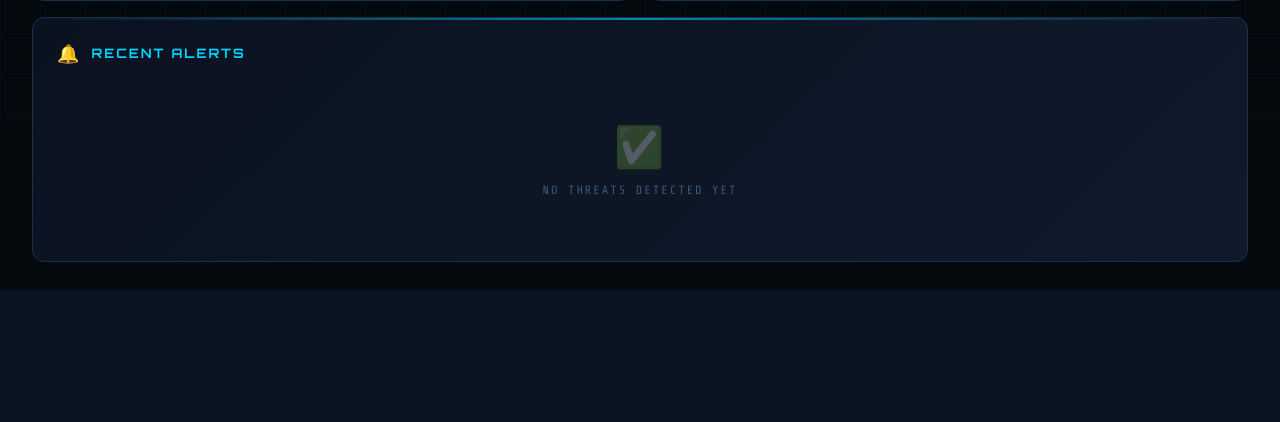
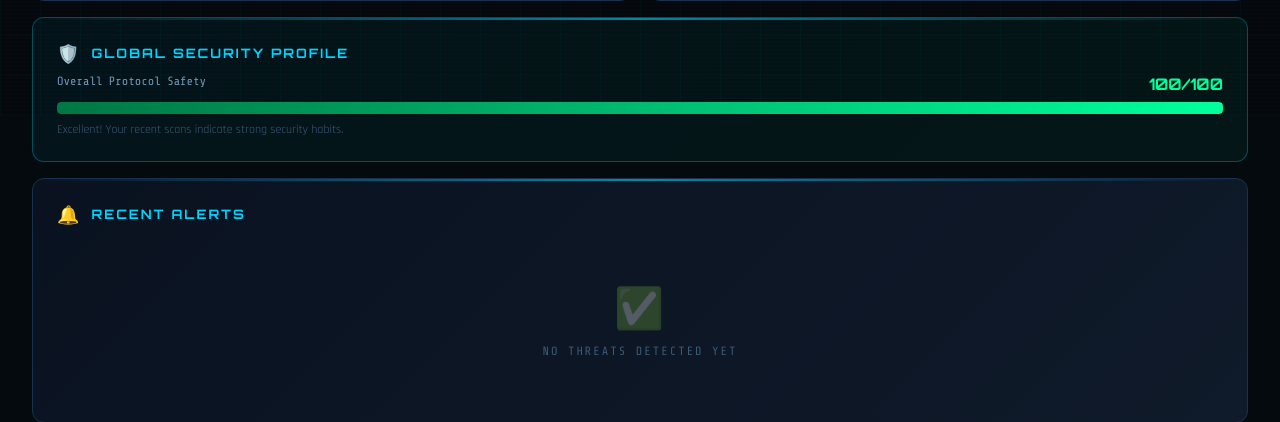
Before and after one commit to Divek31/AI-Cybersecurity-Assistant, a Flask app: page / in a window 1280 px wide. Shown: the part 685-1107 px from the top of the page. Before the commit the page ends 975 px from the top, so only its background shows below. Run offline with Flask 3, Linux system fonts and the light colour scheme.

Commit message:
Upgrade: Added Global Security Score, Crack Time Estimation, and Advanced Password Generator

```diff
--- a/static/js/main.js
+++ b/static/js/main.js
@@ -83,7 +83,7 @@ document.getElementById('btn-check-pass').addEventListener('click', async () =>
   showLoading('pw-loading');
   try {
       const data = await checkPassword(pw);  // From api.js calling backend
-      const { score, strength, feedback } = data;
+      const { score, strength, feedback, crack_time } = data;
 
       const bar = document.getElementById('pw-bar');
       const badge = document.getElementById('pw-badge');
@@ -91,6 +91,11 @@ document.getElementById('btn-check-pass').addEventListener('click', async () =>
 
       bar.style.width = score + '%';
       scoreText.textContent = `Score: ${score}/100`;
+
+      const crackWrap = document.getElementById('pw-crack-wrap');
+      const crackText = document.getElementById('pw-crack-time');
+      crackWrap.style.display = 'block';
+      crackText.textContent = crack_time;
 
       if(strength === 'Weak') {
         bar.style.background = 'linear-gradient(90deg, #cc1144, #ff3e6c)';
@@ -125,13 +130,34 @@ document.getElementById('btn-check-pass').addEventListener('click', async () =>
 });
 
 window.generatePassword = function() {
-  const chars = 'ABCDEFGHJKLMNPQRSTUVWXYZabcdefghijkmnopqrstuvwxyz23456789!@#$%^&*()-_=+';
+  const len = parseInt(document.getElementById('gen-len').value) || 16;
+  const useUpper = document.getElementById('gen-upper').checked;
+  const useLower = document.getElementById('gen-lower').checked;
+  const useNum = document.getElementById('gen-num').checked;
+  const useSym = document.getElementById('gen-sym').checked;
+
+  if (!useUpper && !useLower && !useNum && !useSym) {
+      toast('Please select at least one character type!', 'warning');
+      return;
+  }
+
+  let chars = '';
+  if (useUpper) chars += 'ABCDEFGHIJKLMNOPQRSTUVWXYZ';
+  if (useLower) chars += 'abcdefghijklmnopqrstuvwxyz';
+  if (useNum) chars += '0123456789';
+  if (useSym) chars += '!@#$%^&*()-_=+';
+
   let pw = '';
-  pw += 'ABCDEFGHJKLMNPQRSTUVWXYZ'[Math.floor(Math.random()*24)];
-  pw += 'abcdefghijkmnopqrstuvwxyz'[Math.floor(Math.random()*23)];
-  pw += '23456789'[Math.floor(Math.random()*8)];
-  pw += '!@#$%^&*'[Math.floor(Math.random()*8)];
-  for(let i = 0; i < 12; i++) pw += chars[Math.floor(Math.random()*chars.length)];
+  // Ensure at least one of each selected type
+  if (useUpper) pw += 'ABCDEFGHIJKLMNOPQRSTUVWXYZ'[Math.floor(Math.random()*26)];
+  if (useLower) pw += 'abcdefghijklmnopqrstuvwxyz'[Math.floor(Math.random()*26)];
+  if (useNum) pw += '0123456789'[Math.floor(Math.random()*10)];
+  if (useSym) pw += '!@#$%^&*()-_=+'[Math.floor(Math.random()*14)];
+
+  while (pw.length < len) {
+      pw += chars[Math.floor(Math.random()*chars.length)];
+  }
+
   pw = pw.split('').sort(()=>Math.random()-0.5).join('');
   document.getElementById('gen-pw-output').textContent = pw;
   toast('Strong password generated!', 'success', 2000);
@@ -341,6 +367,39 @@ function updateDashboard() {
   animateCount('stat-safe', safe);
   animateCount('stat-pwchecks', pwChecks);
 
+  // Global Score Logic
+  let globalScore = 100;
+  if (total > 0) {
+      // Base score is safely percentage of scans
+      const safeRatio = safe / total;
+      globalScore = Math.round(safeRatio * 100);
+
+      // Heavily penalize recent absolute threats
+      const recentThreats = scanHistory.slice(0, 5).filter(s => ['DANGEROUS','Dangerous','SCAM','Scam'].includes(s.result)).length;
+      globalScore = Math.max(0, globalScore - (recentThreats * 15));
+  }
+
+  const scoreText = document.getElementById('global-score-text');
+  const scoreBar = document.getElementById('global-score-bar');
+  const scoreMsg = document.getElementById('global-score-msg');
+
+  scoreText.textContent = `${globalScore}/100`;
+  scoreBar.style.width = `${globalScore}%`;
+
+  if (globalScore >= 80) {
+      scoreBar.style.background = 'linear-gradient(90deg, #007744, #00ff9d)';
+      scoreText.style.color = 'var(--neon2)';
+      scoreMsg.textContent = 'Excellent! Your recent scans indicate strong security habits.';
+  } else if (globalScore >= 50) {
+      scoreBar.style.background = 'linear-gradient(90deg, #aa7700, #ffb400)';
+      scoreText.style.color = 'var(--neon4)';
+      scoreMsg.textContent = 'Moderate Risk. Consider reviewing some of your flagged items.';
+  } else {
+      scoreBar.style.background = 'linear-gradient(90deg, #cc1144, #ff3e6c)';
+      scoreText.style.color = 'var(--neon3)';
+      scoreMsg.textContent = 'High Risk Profile! Multiple critical threats detected recently.';
+  }
+
   renderBarChart();
   renderPieChart();
   renderRecentAlerts();
--- a/templates/index.html
+++ b/templates/index.html
@@ -103,6 +103,22 @@
     </div>
   </div>
 
+  <div class="card" style="margin-top:16px; background: linear-gradient(135deg, rgba(0, 212, 255, 0.05), rgba(0, 255, 157, 0.05)); border-color: rgba(0, 212, 255, 0.3);">
+    <div class="card-title" style="margin-bottom:10px;"><span class="title-icon">🛡️</span> Global Security Profile</div>
+    <div style="display:flex; align-items:center; gap: 20px;">
+        <div style="flex:1;">
+            <div style="display:flex; justify-content:space-between; margin-bottom: 8px;">
+                <span style="font-family:'Share Tech Mono'; font-size:12px; color:var(--text2);">Overall Protocol Safety</span>
+                <span id="global-score-text" style="font-family:'Orbitron'; font-weight:bold; color:var(--neon2);">100/100</span>
+            </div>
+            <div class="strength-bar-bg" style="height: 12px;">
+                <div class="strength-bar-fill" id="global-score-bar" style="width:100%; background: linear-gradient(90deg, #007744, #00ff9d);"></div>
+            </div>
+            <div id="global-score-msg" style="margin-top:8px; font-size: 12px; color:var(--text3);">Excellent! Your recent scans show strong security habits.</div>
+        </div>
+    </div>
+  </div>
+
   <div class="card" style="margin-top:16px;">
     <div class="card-title"><span class="title-icon">🔔</span> Recent Alerts</div>
     <div id="recent-alerts">
@@ -144,6 +160,10 @@
         <div style="margin-top:10px;display:flex;align-items:center;gap:12px">
           <span class="strength-badge" id="pw-badge" style="background:rgba(58,90,120,0.2);color:var(--text3);border:1px solid var(--text3)">NOT ANALYZED</span>
           <span id="pw-score-text" style="font-family:'Share Tech Mono';font-size:11px;color:var(--text3)"></span>
+          <div style="margin-left: auto; font-family:'Share Tech Mono'; font-size: 11px; color:var(--neon2); display:none;" id="pw-crack-wrap">
+              <span style="color:var(--text3);">Est. Crack Time: </span>
+              <span id="pw-crack-time" style="font-weight:bold;"></span>
+          </div>
         </div>
       </div>
 
@@ -163,8 +183,22 @@
 
       <div class="divider"></div>
       <div class="card-title" style="font-size:11px"><span class="title-icon">⚙️</span> Generate Strong Password</div>
+
+      <div style="margin-top: 10px; font-family:'Share Tech Mono'; font-size: 12px;">
+         <div style="display:flex; justify-content:space-between; margin-bottom: 6px;">
+            <label style="color:var(--text2);">Length: <span id="gen-len-disp" style="color:var(--neon);">16</span></label>
+            <input type="range" id="gen-len" min="8" max="32" value="16" style="width:60%; cursor:pointer;" oninput="document.getElementById('gen-len-disp').textContent = this.value">
+         </div>
+         <div style="display:grid; grid-template-columns: 1fr 1fr; gap: 8px; color:var(--text2); margin-bottom: 12px;">
+            <label style="display:flex; align-items:center; gap:6px; cursor:pointer;"><input type="checkbox" id="gen-upper" checked> Uppercase (A-Z)</label>
+            <label style="display:flex; align-items:center; gap:6px; cursor:pointer;"><input type="checkbox" id="gen-lower" checked> Lowercase (a-z)</label>
+            <label style="display:flex; align-items:center; gap:6px; cursor:pointer;"><input type="checkbox" id="gen-num" checked> Numbers (0-9)</label>
+            <label style="display:flex; align-items:center; gap:6px; cursor:pointer;"><input type="checkbox" id="gen-sym" checked> Symbols (!@#$)</label>
+         </div>
+      </div>
+
       <div class="pass-gen-row">
-        <div class="pass-gen-output" id="gen-pw-output">Click Generate →</div>
+        <div class="pass-gen-output" id="gen-pw-output" style="overflow: hidden; text-overflow: ellipsis; white-space: nowrap;">Click Generate →</div>
         <button class="btn btn-success btn-sm" onclick="generatePassword()">Generate</button>
         <button class="btn btn-ghost btn-sm" onclick="copyGenerated()" title="Copy">📋</button>
       </div>
```
Also changed, not shown: backend/ai_models.py (+27 -1 lines).
